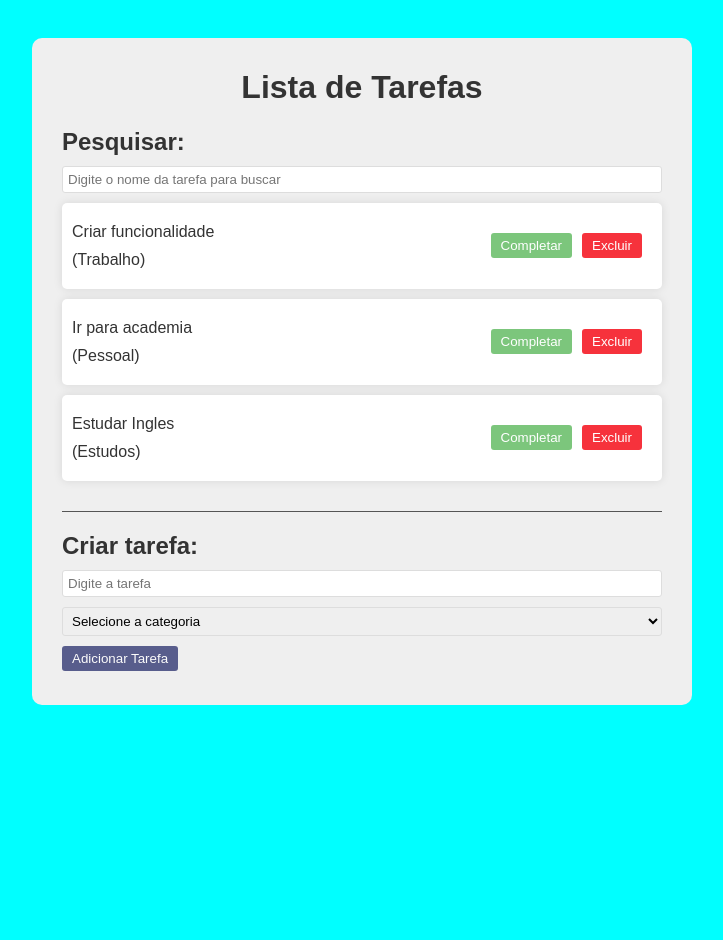
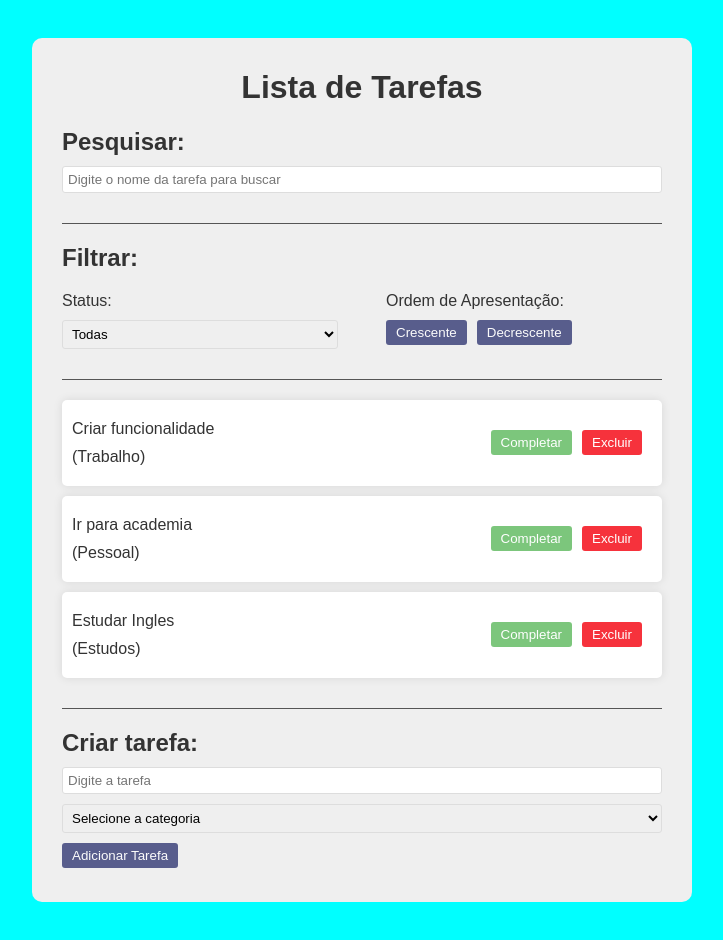
Before and after one commit to JhackCosta/Todo-List-React, a React (Vite) app: page / in a window 1280 px wide. Shown: the whole page, without its empty margins (278-1001 px from the left). Before the commit the page ends 800 px from the top, so only its background shows below. Built offline with nearby package versions, Linux system fonts and the light colour scheme.

Commit message:
Aplicando filtros

```diff
--- a/src/App.css
+++ b/src/App.css
@@ -77,3 +77,19 @@
 .remove{
   background-color: #f5000c;
 }
+
+
+.filter, .search{
+  border-bottom: 1px solid #555;
+  margin-bottom: 20px;
+  padding-bottom: 20px;
+}
+
+.filter-options{
+  display: flex;
+  justify-content: space-between;
+  gap: 3em;
+}
+.filter-options div{
+  flex: 1 1 0;
+}
--- a/src/App.jsx
+++ b/src/App.jsx
@@ -7,6 +7,7 @@
 import Todo from './components/todo';
 import TodoForm from './components/todoForm';
 import Search from './components/search';
+import Filter from './components/Filter';
 
 
 function App() {
@@ -32,6 +33,8 @@
   ]);
 
   const [search, setSearch] = useState("");
+  const [filter, setFilter] = useState("All");
+  const [sort, setSort] = useState("Crescente");
 
   const addTodo = (text, category) => {
     const newTodo = [...todos,{
@@ -55,13 +58,24 @@
     setTodos(newTodos);
 
   }
-
   return (
     <div className='app'>
       <h1>Lista de Tarefas</h1>
       <Search search={search} setSearch={setSearch}></Search>
+      <Filter filter={filter} setFilter={setFilter}/>
       <div className='todo-list'>
-        {todos.filter((todo)=>todo.text.toLowerCase().includes(search.toLowerCase())).map((todo) => (
+        {todos
+          .filter((todo) =>
+            filter === "All"
+              ? true
+              : filter === "Complete"
+              ? todo.isComplete
+              : !todo.isComplete
+          )
+          .filter((todo)=>
+          todo.text.toLowerCase().includes(search.toLowerCase())
+          )
+          .map((todo) => (
           <Todo key={todo.id}
             todo={todo}
             removeTodo={removeTodo}
--- /dev/null
+++ b/src/components/Filter.jsx
@@ -0,0 +1,29 @@
+// eslint-disable-next-line react/prop-types
+const Filter=({filter, setFilter}) =>{
+    return (
+        <div className="filter">
+            <h2>Filtrar:</h2>
+            <div className="filter-options">
+                <div>
+                    <p>Status:</p>
+                    <select value={filter} onChange={(e)=> setFilter(e.target.value)}>
+                        <option value="All">Todas</option>
+                        <option value="Complete">Completas</option>
+                        <option value="Incomplete">Incompletas</option>
+                    </select>
+                </div>
+                <div>
+                    <p>Ordem de Apresentação:</p>
+                    <button>Crescente</button>
+                    <button>Decrescente</button>
+                </div>
+
+
+            </div>
+
+        </div>
+    );
+};
+
+
+export default Filter;
```
